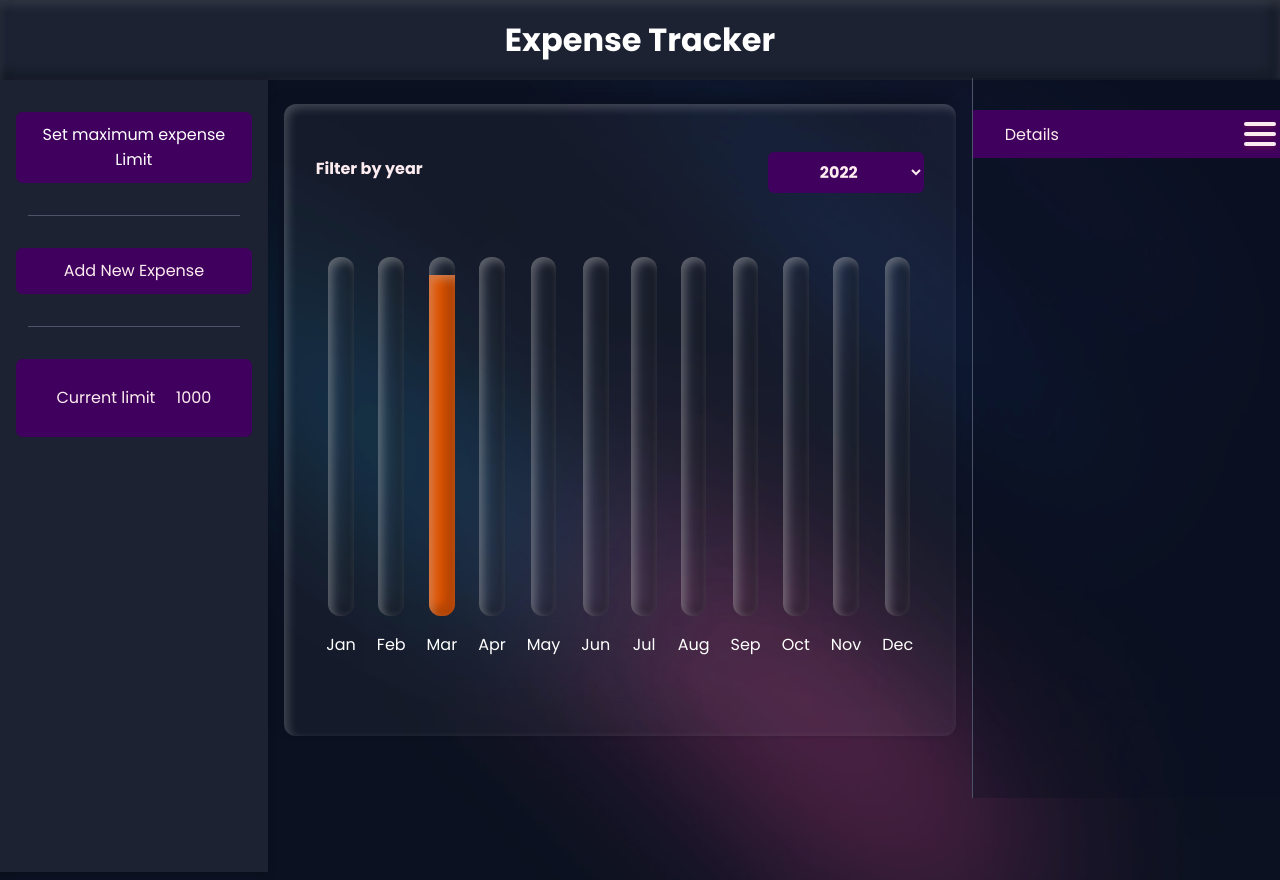
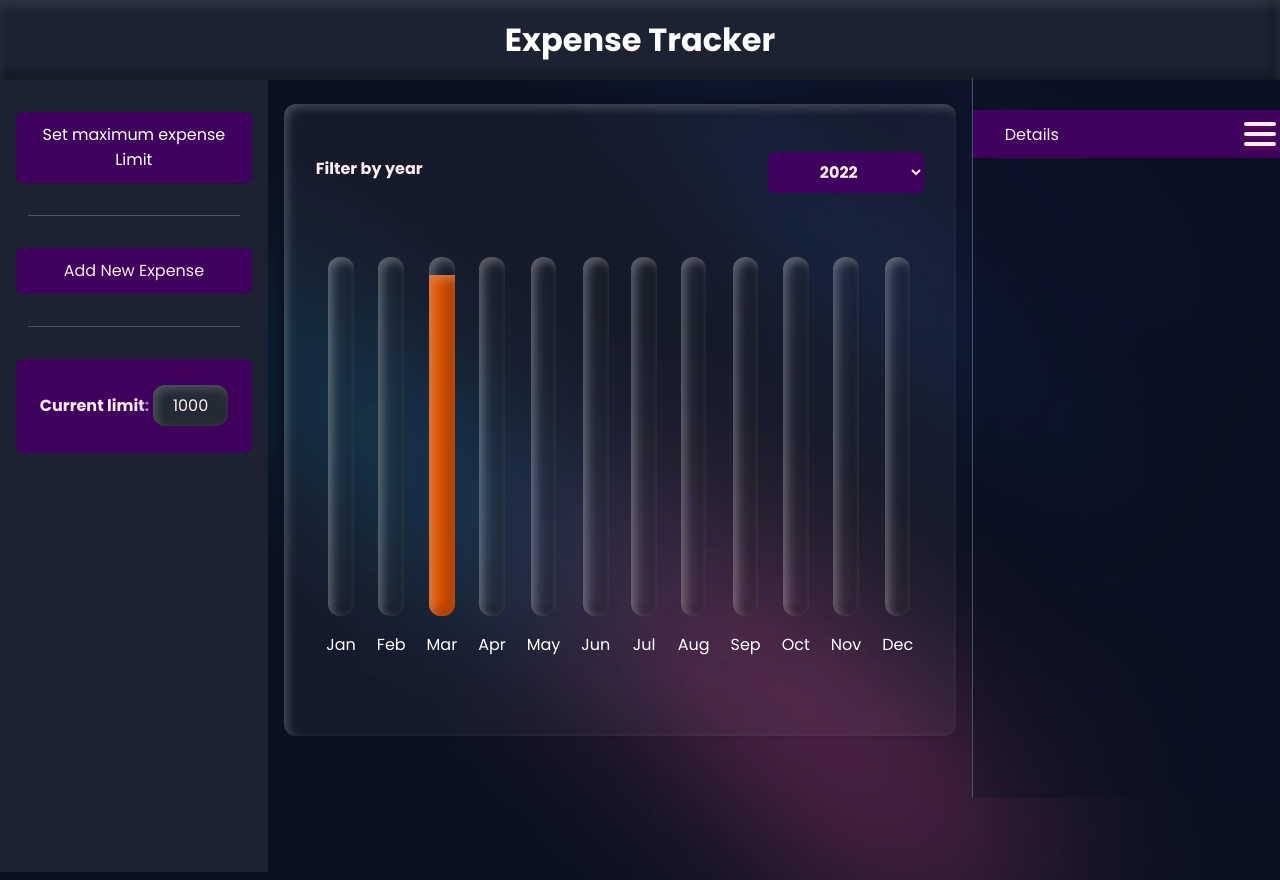
Before and after one commit to ft-jsandeep/Expense-Tracker, a React (Create React App) app: page / in a window 1280 px wide. Built offline with nearby package versions, Linux system fonts and the light colour scheme.

Commit message:
Current Limit styling

```diff
--- a/src/components/NewExpense/ExpenseLimit.module.css
+++ b/src/components/NewExpense/ExpenseLimit.module.css
@@ -58,7 +58,8 @@
 
 .ExpenseLimit__action {
   width: 100%;
-  text-align: right;
+  display: flex;
+  justify-content: center;
   margin-top: 1rem;
 }
 
@@ -70,6 +71,7 @@
   background-color: #40005d;
   color: white;
   border-radius: 12px;
+  margin-left: 0.5rem;
 }
 
 .ExpenseLimit__action button:hover,
--- a/src/components/NewExpense/NewExpense.js
+++ b/src/components/NewExpense/NewExpense.js
@@ -24,7 +24,7 @@ export default function NewExpense(props) {
       <ExpenseLimit onChangeUserLimit={changeUserLimitHandler} />
       <ExpenseForm onSaveExpenseData={saveExpenseDataHandler} />
       <div className={styles["max-expense-limit"]}>
-        <p>Current limit</p>
+        <h4>Current limit:</h4>
         <p>{maxLimit}</p>
       </div>
     </div>
--- a/src/components/NewExpense/NewExpense.module.css
+++ b/src/components/NewExpense/NewExpense.module.css
@@ -19,6 +19,17 @@
   border-radius: 0.4em;
   display: flex;
   justify-content: space-evenly;
+  align-items: center;
+}
+
+.max-expense-limit p {
+  padding: 0.5em;
+  margin: 1rem 0;
+  background-color: #222a35;
+  box-shadow: inset 4px 4px 10px 0 rgba(255, 255, 255, 0.2),
+    -6px -6px 10px 0 rgba(64, 0, 93, 1);
+  width: 30%;
+  border-radius: 12px;
 }
 
 @media (max-width: 1020px) {
```
